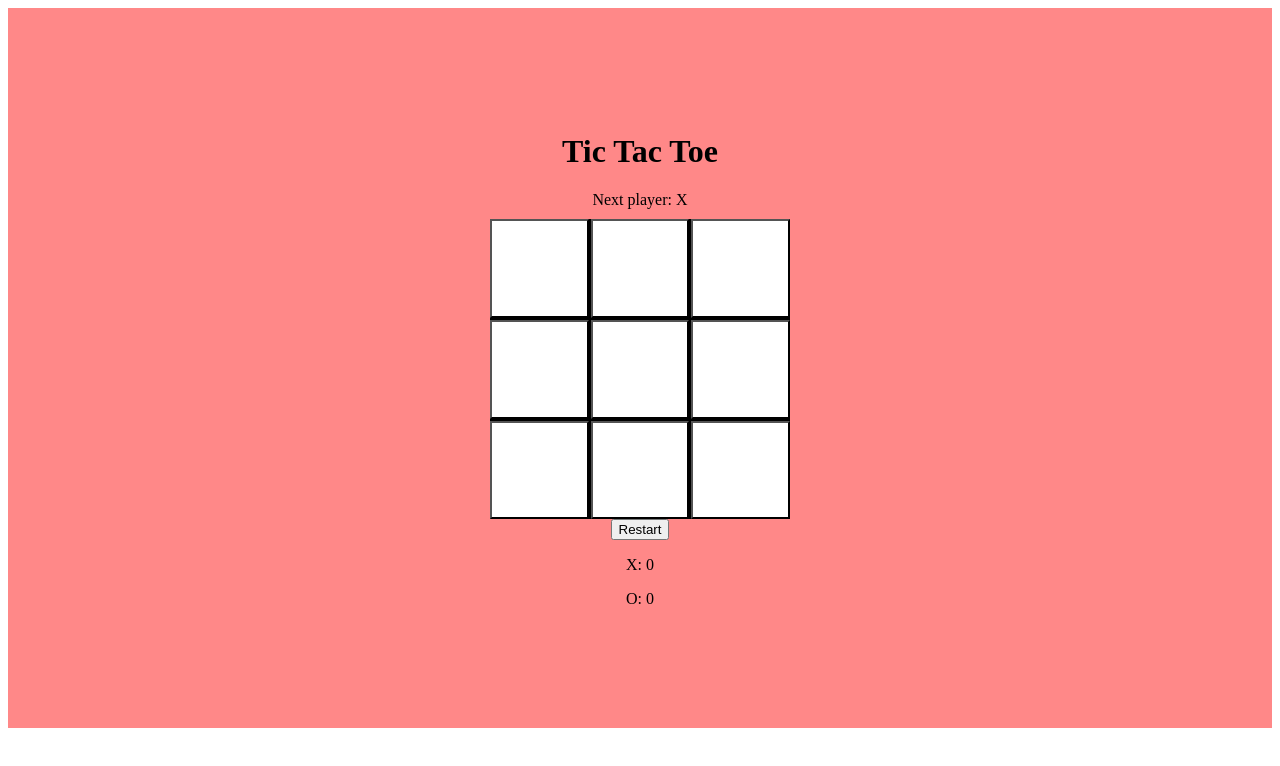
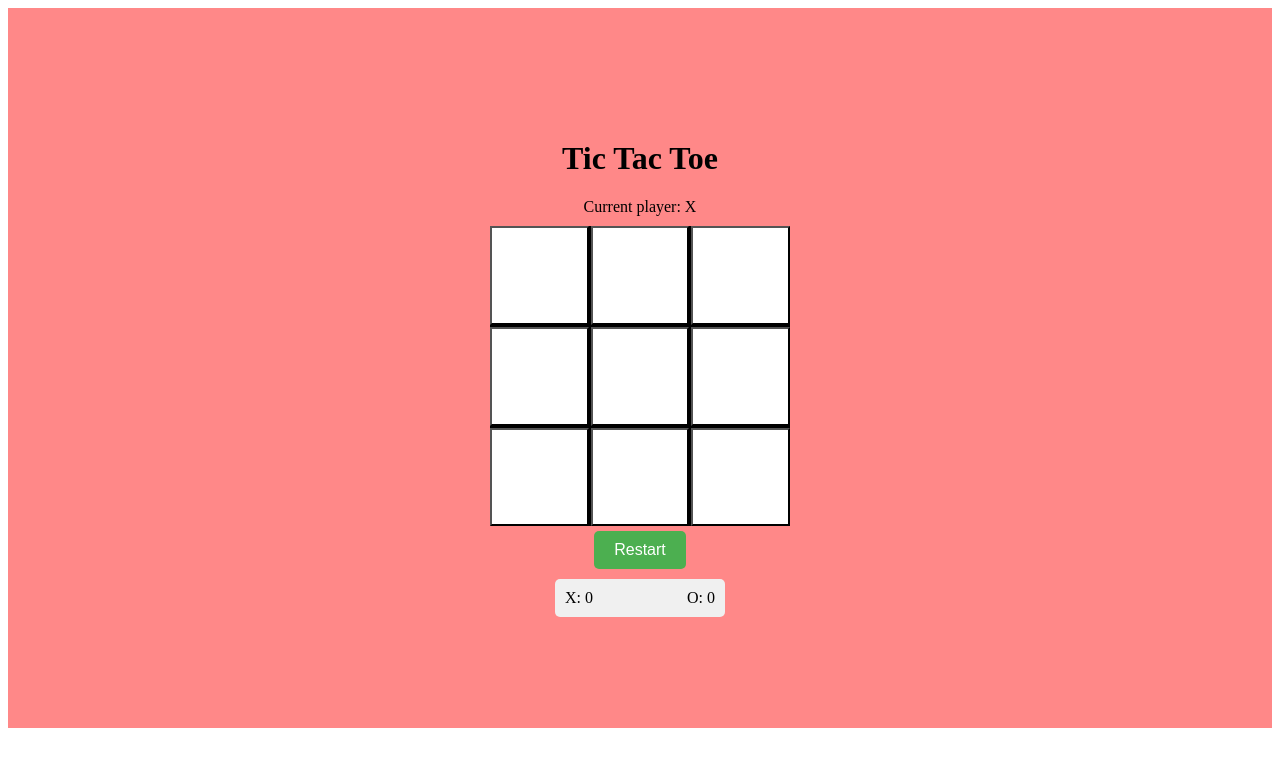
Before and after one commit to IMRANDIL/Tic_Toc_Toe_React_JS, a React (Vite) app: page / in a window 1280 px wide. Shown: the top 766 px of the page. Built offline with nearby package versions, Linux system fonts and the light colour scheme.

Commit message:
learning react the documentation way

```diff
--- a/src/components/Board.tsx
+++ b/src/components/Board.tsx
@@ -1,17 +1,33 @@
+// import { useEffect, useState } from "react";
 import { useTicTacToe } from "../customhooks/useTicTacToe ";
 import Square from "./Square";
 
 const Board = () => {
     const { squares, handleClick, winner, scores, handleRestart } = useTicTacToe();
-
-    let status;
+    // const [status, setStatus] = useState("Current player: X")
+  let status;
     if (winner) {
+        // setStatus("Winner: " + winner)
       status = "Winner: " + winner;
     } else if (squares.every((square) => square !== null)) {
+        // setStatus("It's a draw!")
       status = "It's a draw!";
     } else {
-      status = "Next player: " + (squares.filter((square) => square !== null).length % 2 === 0 ? "X" : "O");
+         status = squares.some((square) => square !== null) ? "Next player: " : "Current player: " + (squares.filter((square) => square !== null).length % 2 === 0 ? "X" : "O");
+        // setStatus(statustoUpdate)
     }
+
+       // Update status whenever there's a change in the game state
+    //    useEffect(() => {
+    //     if (winner) {
+    //         setStatus("Winner: " + winner);
+    //     } else if (squares.every((square) => square !== null)) {
+    //         setStatus("It's a draw!");
+    //     } else {
+    //         let statusToUpdate = squares.some((square) => square !== null) ? "Next player: " : "Current player: " + (squares.filter((square) => square !== null).length % 2 === 0 ? "X" : "O");
+    //         setStatus(statusToUpdate);
+    //     }
+    // }, [squares, winner]);
 
     return (
       <>
@@ -21,7 +37,7 @@ const Board = () => {
             marginBottom: "10px",
           }}
         >
-          {status}
+          {status && status}
         </div>
         <div className="board">
           {squares.map((value, index) => (
@@ -32,7 +48,7 @@ const Board = () => {
             />
           ))}
         </div>
-        <button onClick={handleRestart}>Restart</button>
+        <button className="reset" onClick={handleRestart}>Restart</button>
         <div className="scores">
           <p>X: {scores.X}</p>
           <p>O: {scores.O}</p>
--- a/src/index.css
+++ b/src/index.css
@@ -33,3 +33,42 @@
   background-color: #ddd; /* Light gray on hover */
   cursor: pointer;
 }
+
+
+/* Button */
+.reset {
+  padding: 10px 20px;
+  font-size: 16px;
+  background-color: #4caf50; /* Green */
+  color: white;
+  border: none;
+  cursor: pointer;
+  transition: background-color 0.3s ease;
+  border-radius: 5px;
+  margin-top: 5px;
+  margin-bottom: 10px;
+}
+
+.reset:hover {
+  background-color: #45a049; /* Darker green */
+}
+
+/* Scores */
+.scores {
+  display: flex;
+  justify-content: space-between;
+  align-items: center;
+  width: 150px;
+  font-size: 16px;
+  background-color: #f0f0f0; /* Light grey */
+  padding: 10px;
+  border-radius: 5px;
+}
+
+.scores p {
+  margin: 0;
+}
+
+.scores p:first-child {
+  margin-right: 10px;
+}
```
